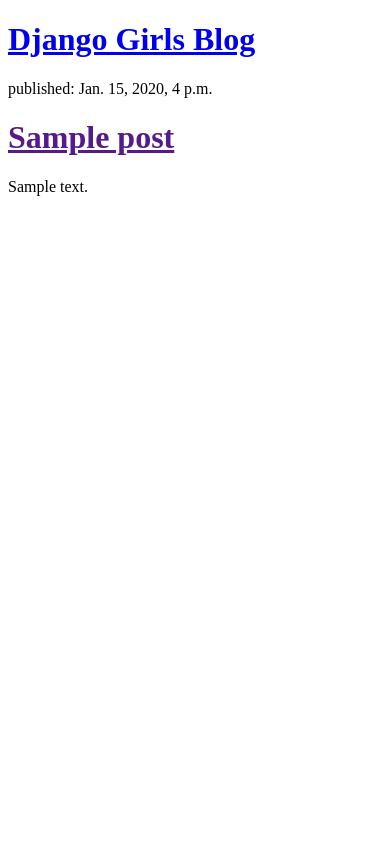
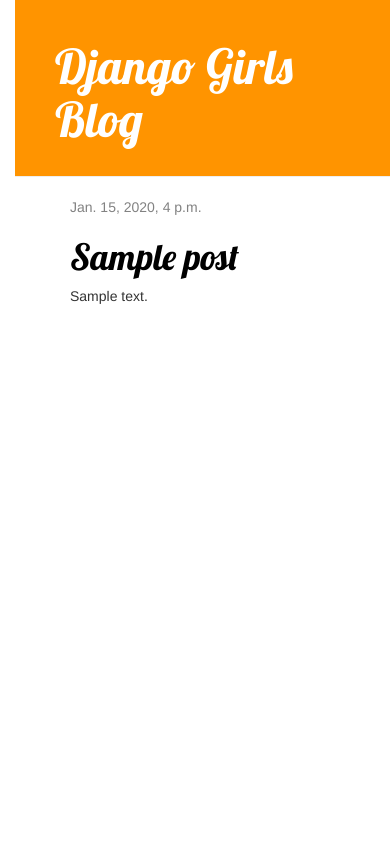
Before and after one commit to koreicnurs/my-first-blog., a Django app: page / in a window 390 px wide. Run offline with Django 3.2, Linux system fonts and the light colour scheme; tables that the repository leaves empty hold one stand-in row (values such as "Sample post"); some libraries are stand-ins or nearby versions.

Commit message:
Added view and template for detailed blog post as well as CSS for the site.

```diff
--- /dev/null
+++ b/blog/static/css/blog.css
@@ -0,0 +1,59 @@
+h1 a {
+    color: #FCA205;
+}
+
+body {
+    padding-left: 15px;
+}
+
+h1 a {
+    color: #FCA205;
+    font-family: 'Lobster';
+}
+
+.page-header {
+    background-color: #ff9400;
+    margin-top: 0;
+    padding: 20px 20px 20px 40px;
+}
+
+.page-header h1, .page-header h1 a, .page-header h1 a:visited, .page-header h1 a:active {
+    color: #ffffff;
+    font-size: 36pt;
+    text-decoration: none;
+}
+
+.content {
+    margin-left: 40px;
+}
+
+h1, h2, h3, h4 {
+    font-family: 'Lobster', cursive;
+}
+
+.date {
+    color: #828282;
+}
+
+.save {
+    float: right;
+}
+
+.post-form textarea, .post-form input {
+    width: 100%;
+}
+
+.top-menu, .top-menu:hover, .top-menu:visited {
+    color: #ffffff;
+    float: right;
+    font-size: 26pt;
+    margin-right: 20px;
+}
+
+.post {
+    margin-bottom: 70px;
+}
+
+.post h1 a, .post h1 a:visited {
+    color: #000000;
+}
--- /dev/null
+++ b/blog/templates/blog/base.html
@@ -0,0 +1,23 @@
+{% load static %}
+<html>
+<head>
+    <title>Django Girls blog</title>
+    <link rel="stylesheet" href="//maxcdn.bootstrapcdn.com/bootstrap/3.2.0/css/bootstrap.min.css">
+    <link rel="stylesheet" href="//maxcdn.bootstrapcdn.com/bootstrap/3.2.0/css/bootstrap-theme.min.css">
+    <link href="https://fonts.googleapis.com/css?family=Lobster&subset=latin,cyrillic" rel="stylesheet" type="text/css">
+    <link rel="stylesheet" href="{% static 'css/blog.css' %}">
+</head>
+<body>
+    <div class="page-header">
+        <h1><a href="/">Django Girls Blog</a></h1>
+    </div>
+    <div class="content container">
+        <div class="row">
+            <div class="col-md-8">
+            {% block content %}
+            {% endblock %}
+            </div>
+        </div>
+    </div>
+</body>
+</html>
--- a/blog/templates/blog/post_list.html
+++ b/blog/templates/blog/post_list.html
@@ -1,20 +1,34 @@
-<!DOCTYPE html>
-<html lang="en">
+{% extends 'blog/base.html' %}
+{% load static %}
+<html>
 <head>
-    <meta charset="UTF-8">
-    <title>I am not a girl</title>
+    <title>Django Girls blog</title>
+    <link rel="stylesheet" href="//maxcdn.bootstrapcdn.com/bootstrap/3.2.0/css/bootstrap.min.css">
+    <link rel="stylesheet" href="//maxcdn.bootstrapcdn.com/bootstrap/3.2.0/css/bootstrap-theme.min.css">
+    <link href="https://fonts.googleapis.com/css?family=Lobster&subset=latin,cyrillic" rel="stylesheet" type="text/css">
+    <link rel="stylesheet" href="{% static 'css/blog.css' %}">
 </head>
 <body>
-<div>
+<div class="page-header">
     <h1><a href="/">Django Girls Blog</a></h1>
 </div>
 
-{% for post in posts %}
-    <div>
-        <p>published: {{ post.published_date }}</p>
-        <h1><a href="">{{ post.title }}</a></h1>
-        <p>{{ post.text|linebreaksbr }}</p>
+<div class="content container">
+    <div class="row">
+        <div class="col-md-8">
+            {% block content %}
+                {% for post in posts %}
+                    <div class="post">
+                        <div class="date">
+                            {{ post.published_date }}
+                        </div>
+                        <h1><a href="{% url 'post_detail' pk=post.pk %}">{{ post.title }}</a></h1>
+                        <p>{{ post.text|linebreaksbr }}</p>
+                    </div>
+                {% endfor %}
+            {% endblock %}
+        </div>
     </div>
-{% endfor %}
+</div>
 </body>
 </html>
--- a/blog/urls.py
+++ b/blog/urls.py
@@ -3,4 +3,5 @@ from . import views
 
 urlpatterns = [
     path('', views.post_list, name='post_list'),
+    path('post/<int:pk>/', views.post_detail, name='post_detail'),
 ]
--- a/blog/views.py
+++ b/blog/views.py
@@ -1,7 +1,13 @@
-from django.shortcuts import render
+from django.shortcuts import render, get_object_or_404
 from django.utils import timezone
 from .models import Post
+
 
 def post_list(request):
     posts = Post.objects.filter(published_date__lte=timezone.now()).order_by('published_date')
     return render(request, 'blog/post_list.html', {'posts': posts})
+
+
+def post_detail(request, pk):
+    post = get_object_or_404(Post, pk=pk)
+    return render(request, 'blog/post_detail.html', {'post': post})
```
Also changed, not shown: blog/templates/blog/post_detail.html (added, +13 -0 lines).
